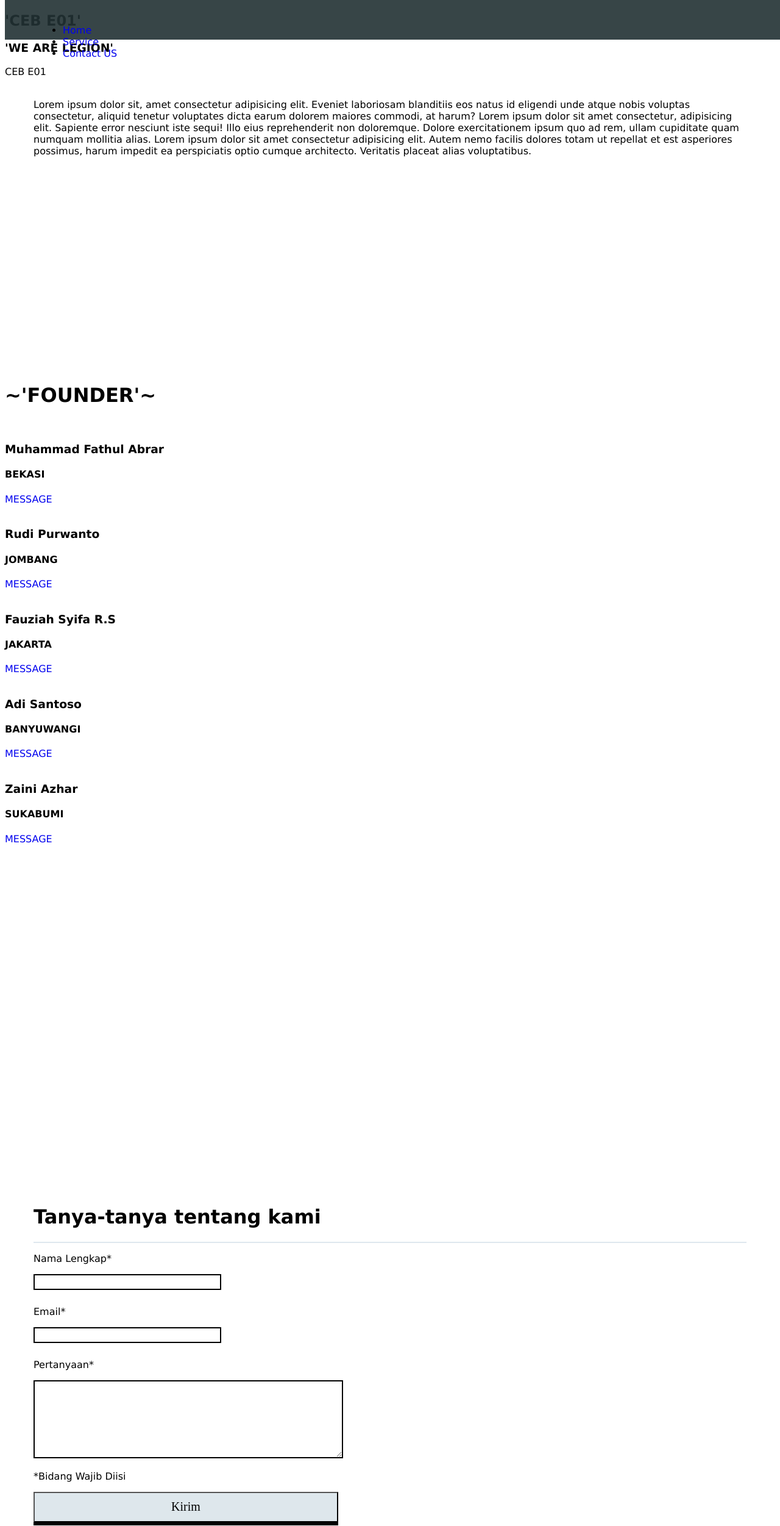
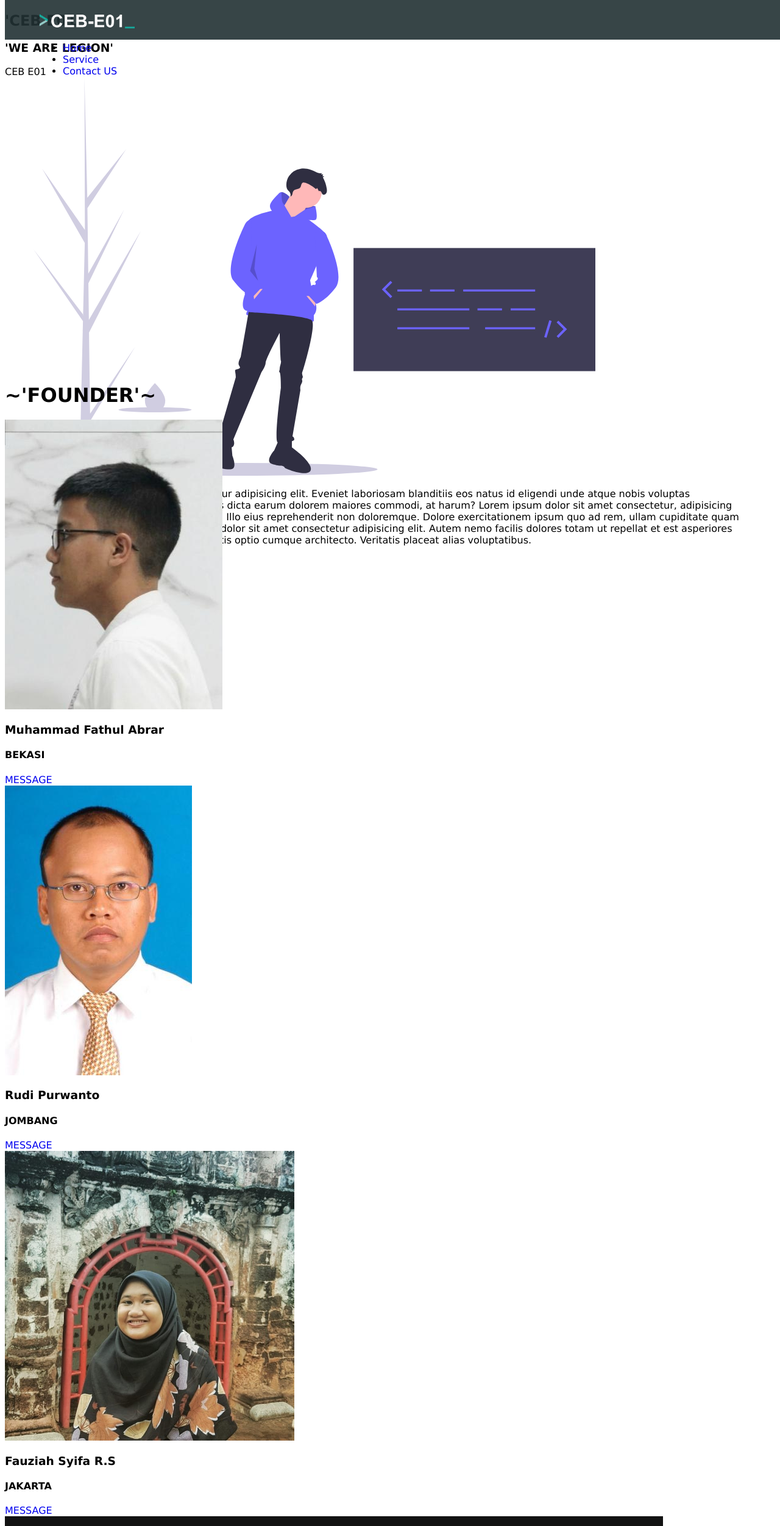
Before and after one commit to Belajar-Repository/CEBE01, a plain HTML site: page index.html in a window 1280 px wide. Shown: the top 2502 px of the page at 61% size. Drawn offline with Linux system fonts and the light colour scheme.

Commit message:
Update index.html

```diff
--- a/index.html
+++ b/index.html
@@ -14,7 +14,7 @@
 <header>
 <div class="container">
     <div class="header-logo">
-        <img src="gallery/cebe01.png" alt="" class="logo">
+        <img src="cebe01.png" alt="" class="logo">
     </div>
     <div class="header-list">
         <ul>
@@ -44,7 +44,7 @@
 <div class="main">
 <div class="title">CEB E01</div>
 <div class="main-side container">
-    <img src="gallery/photo.svg" class="picture" alt="">
+    <img src="photo.svg" class="picture" alt="">
 <p> Lorem ipsum dolor sit, amet consectetur adipisicing elit. Eveniet
     laboriosam blanditiis eos natus id eligendi unde atque nobis voluptas
     consectetur, aliquid tenetur voluptates dicta earum dolorem maiores commodi, at harum?
@@ -63,7 +63,7 @@
 
 
     <div class="card">
-        <img src="gallery/abrar.jpg" class="card-profile" alt="">
+        <img src="abrar.jpg" class="card-profile" alt="">
     <h3>Muhammad Fathul Abrar</h3>
     <h4>BEKASI</h4>
     <div class="btn">
@@ -74,7 +74,7 @@
 
 
     <div class="card">
-        <img src="gallery/rudi.jpg" class="card-profile" alt="">
+        <img src="rudi.jpg" class="card-profile" alt="">
     <h3>Rudi Purwanto</h3>
     <h4>JOMBANG</h4>
     <div class="btn">
@@ -84,7 +84,7 @@
 
 
     <div class="card">
-        <img src="gallery/fauziah.jpg" class="card-profile" alt="">
+        <img src="fauziah.jpg" class="card-profile" alt="">
     <h3>Fauziah Syifa R.S</h3>
     <h4>JAKARTA</h4>
     <div class="btn">
@@ -93,7 +93,7 @@
     </div>
 
     <div class="card">
-        <img src="gallery/adi.jpg" class="card-profile" alt="">
+        <img src="adi.jpg" class="card-profile" alt="">
     <h3>Adi Santoso</h3>
     <h4>BANYUWANGI</h4>
     <div class="btn">
@@ -102,7 +102,7 @@
     </div>
 
     <div class="card">
-        <img src="gallery/zaini.jpg" class="card-profile" alt="">
+        <img src="zaini.jpg" class="card-profile" alt="">
     <h3>Zaini Azhar</h3>
     <h4>SUKABUMI</h4>
     <div class="btn">
```
